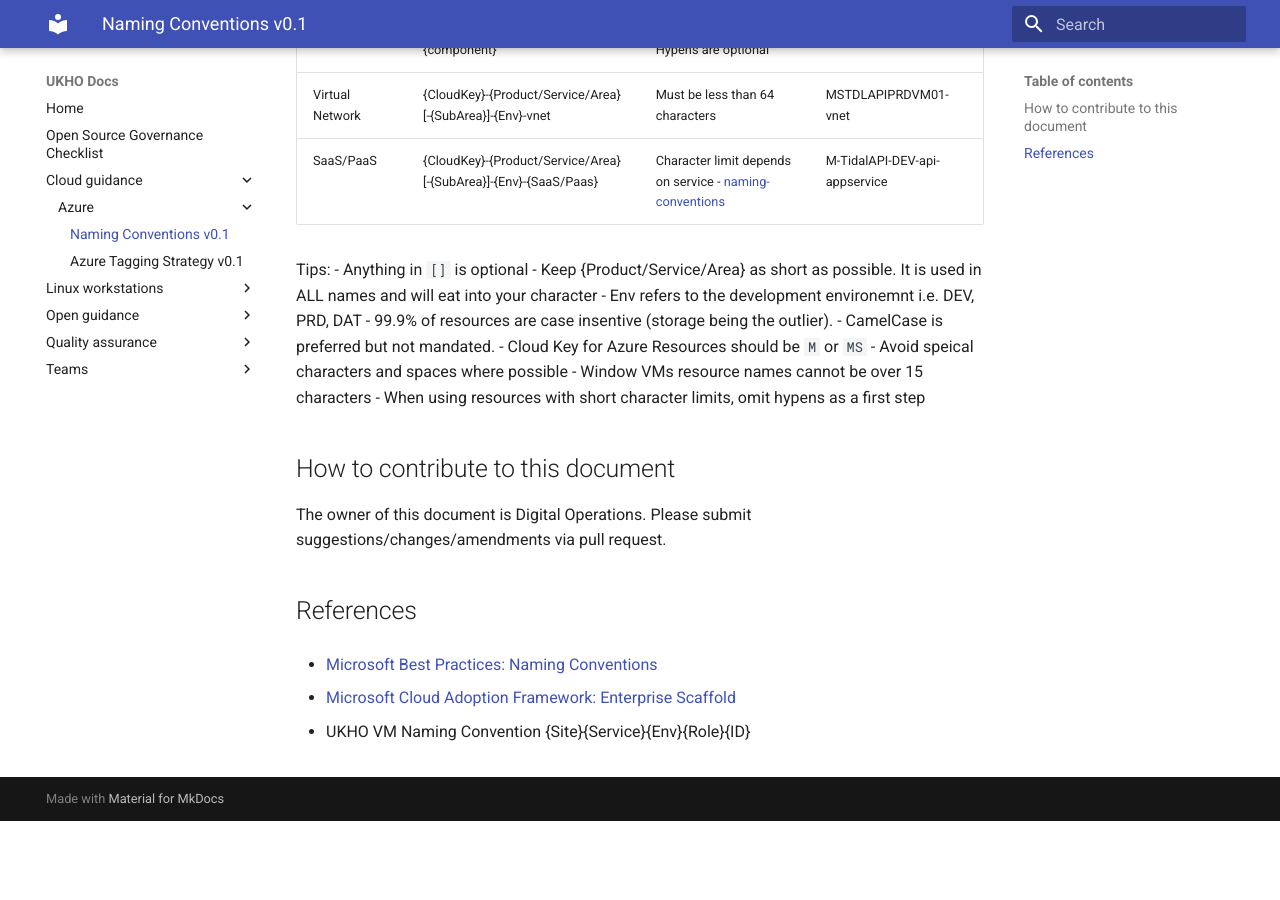
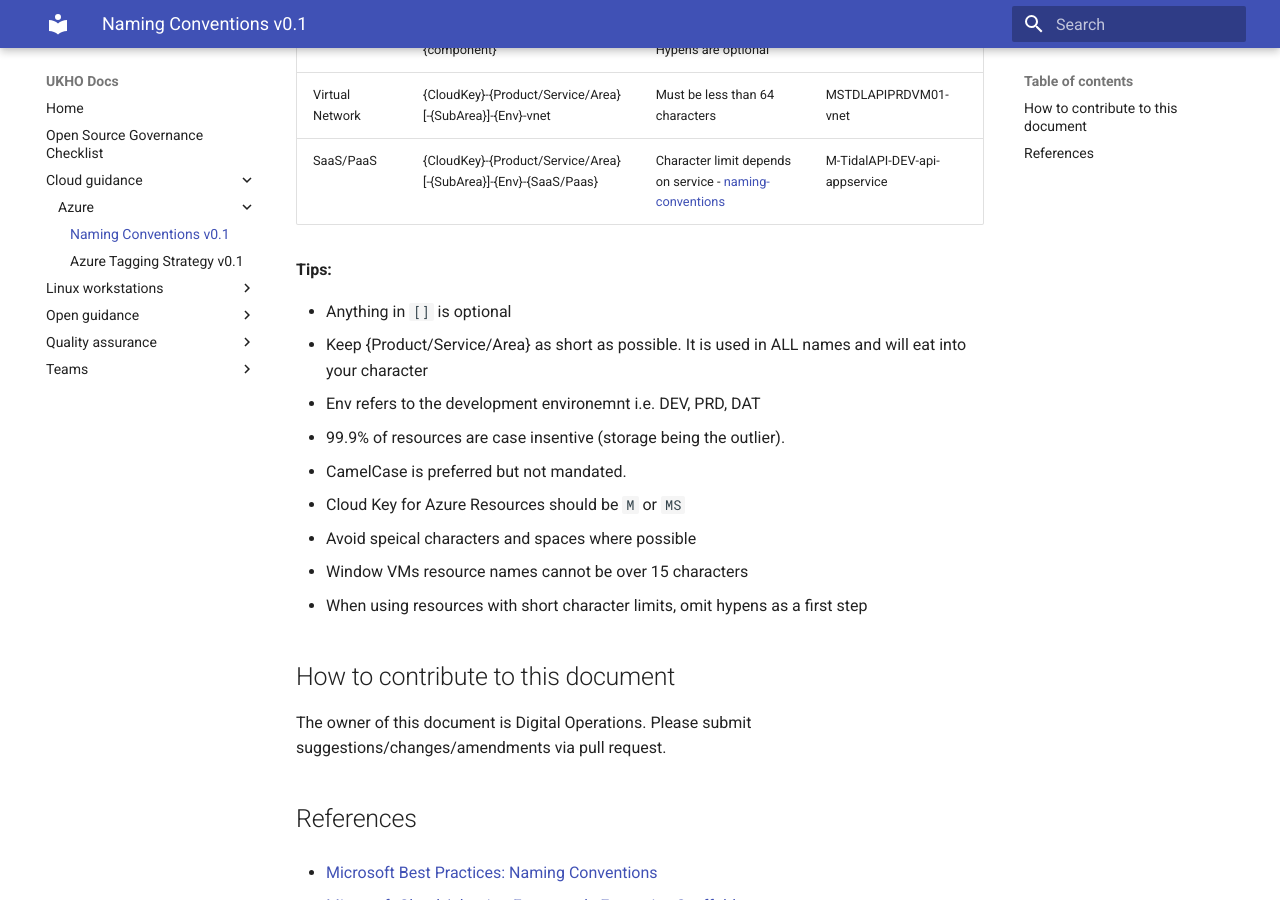
Before and after one commit to UKHO/docs, an MkDocs documentation site: the page built from docs/cloud-guidance/azure/ukho-azure-naming-convention.md, in a window 1280 px wide and 900 px high, scrolled down 585 px. Built offline with MkDocs 1.6.1 and Material for MkDocs 9.7.7, drawn with Linux system fonts in a browser that asks for light colours; before the commit the page ends 1406 px from its top, so only the background shows below that; part of the change alters nothing that is shown.

Commit message:
clean up md problems (that could be)

```diff
--- a/docs/cloud-guidance/azure/ukho-azure-naming-convention.md
+++ b/docs/cloud-guidance/azure/ukho-azure-naming-convention.md
@@ -10,7 +10,8 @@
 | Virtual Network | {CloudKey}-{Product/Service/Area}[-{SubArea}]-{Env}-vnet | Must be less than 64 characters <br /> | MSTDLAPIPRDVM01-vnet |
 | SaaS/PaaS | {CloudKey}-{Product/Service/Area}[-{SubArea}]-{Env}-{SaaS/Paas} <br /> | Character limit depends on service - [naming-conventions](https://docs.microsoft.com/en-us/azure/architecture/best-practices/naming-conventions) <br /> | M-TidalAPI-DEV-api-appservice |
 
-Tips:
+**Tips:**
+
 - Anything in `[]` is optional
 - Keep {Product/Service/Area} as short as possible. It is used in ALL names and will eat into your character
 - Env refers to the development environemnt i.e. DEV, PRD, DAT
@@ -20,7 +21,6 @@ Tips:
 - Avoid speical characters and spaces where possible
 - Window VMs resource names cannot be over 15 characters
 - When using resources with short character limits, omit hypens as a first step
-
 
 ## How to contribute to this document
 
```
